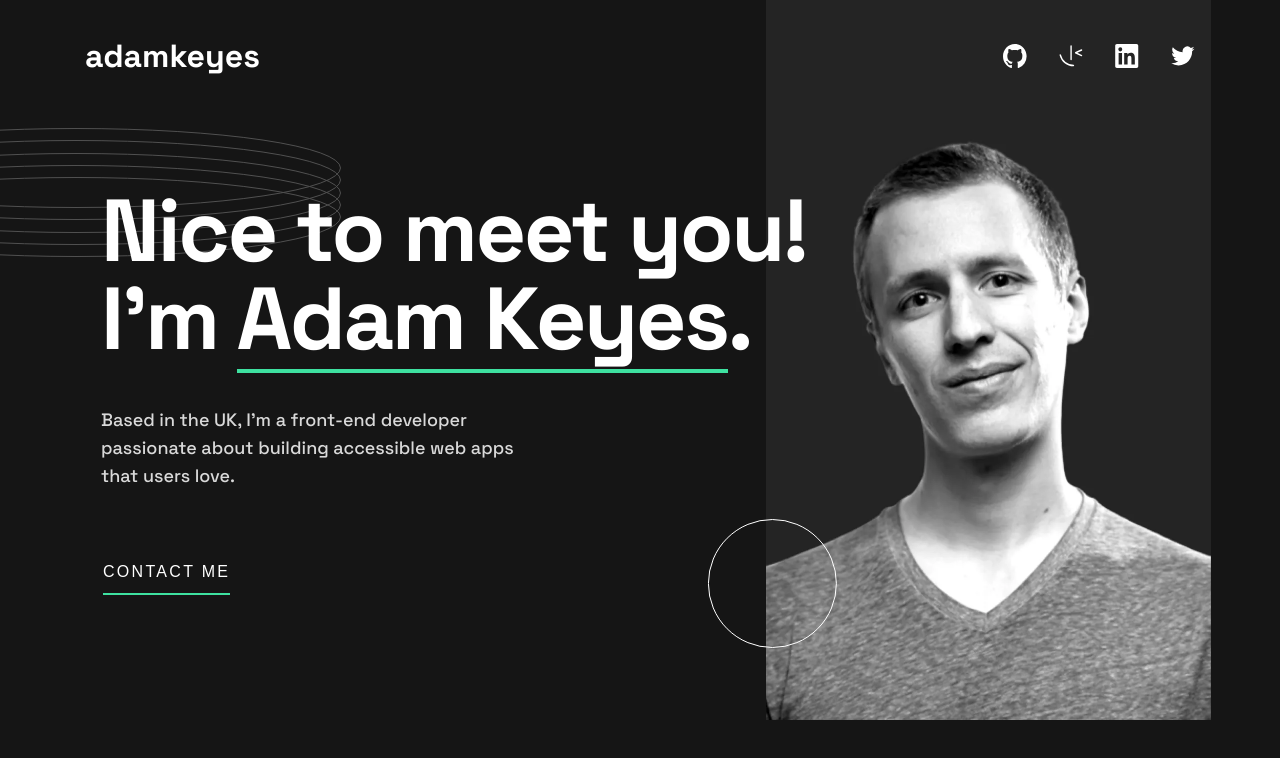
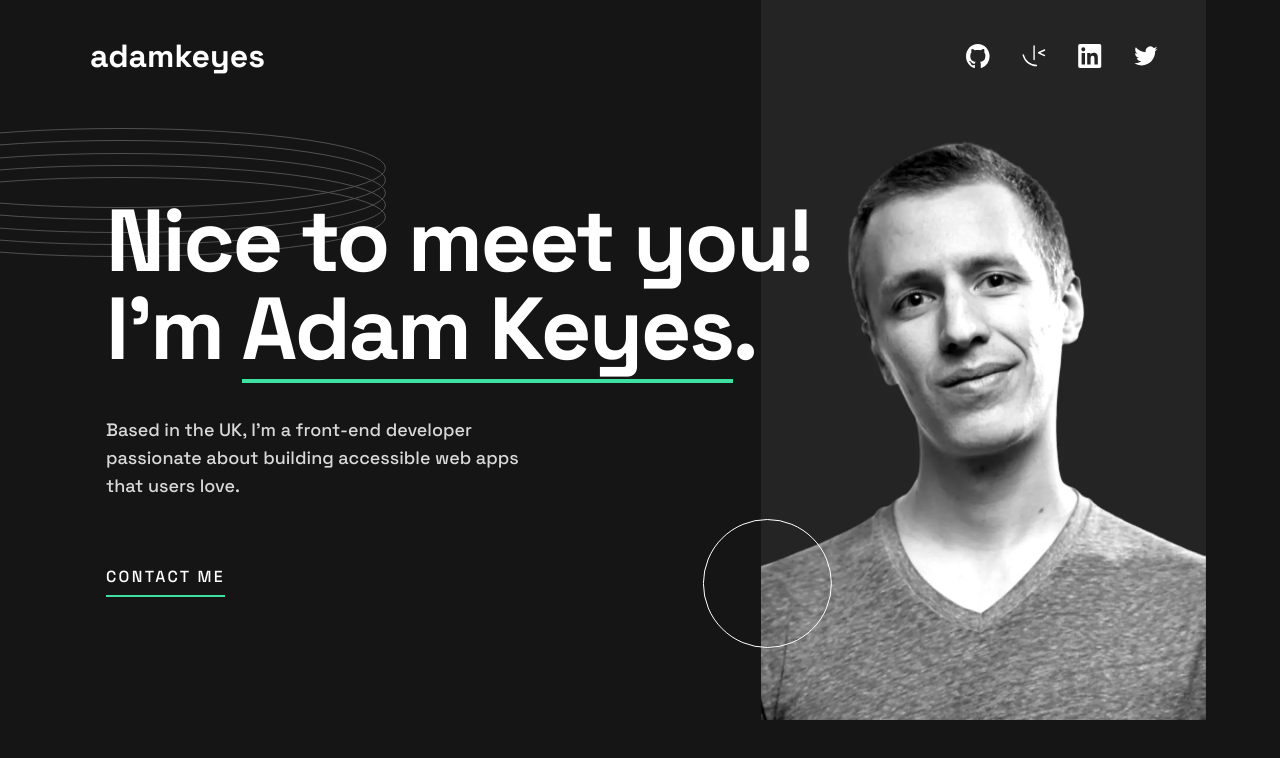
Before and after one commit to Loniewski02/portfolio, a plain HTML site: page index.html in a window 1280 px wide. Drawn offline with Linux system fonts and the light colour scheme; files whose address does not match are found by name.

Commit message:
changed hero bg img tags into divs

```diff
--- a/index.html
+++ b/index.html
@@ -31,15 +31,15 @@
 
     <div class="wrapper">
       <div class="header__hero">
-        <img src="./dist/img/image-profile-mobile.webp" alt="" class="header__hero-profile">
-        <img src="./dist/img/icons/pattern-rings.svg" alt="" class="header__hero-rings">
-        <img src="./dist/img/icons/pattern-circle.svg" alt="" class="header__hero-circle">
+        <img src="./dist/img/image-profile-mobile.webp" class="header__hero-profile">
+        <div class="header__hero-rings"></div>
+        <div class="header__hero-circle"></div>
       </div>
       <div class="header__info">
         <h1 class="header__info-title">Nice to meet you! I'm <span>Adam Keyes</span>.</h1>
         <p class="header__info-text">Based in the UK, I'm a front-end developer passionate about building accessible web
           apps that users love.</p>
-        <button class="header__info-btn">contact me</button>
+        <a href="#contact" data-text="contact me" class="header__info-link">contact me</a>
       </div>
     </div>
   </header>
--- a/src/sass/style.scss
+++ b/src/sass/style.scss
@@ -10,6 +10,7 @@
 
 html {
 	font-size: 62.5%;
+	scroll-behavior: smooth;
 }
 
 body {
@@ -22,7 +23,7 @@ body {
 .wrapper {
 	position: relative;
 	margin: 0 auto;
-	max-width: 1110px;
+	max-width: 1100px;
 	width: 100%;
 }
 
@@ -79,14 +80,23 @@ body {
 			position: absolute;
 			top: 8em;
 			left: -360px;
+			width: 530px;
+			height: 129px;
+			transition: left 0.3s;
 			z-index: -1;
+			background-image: url('../img/icons/pattern-rings.svg');
+			background-repeat: no-repeat;
 		}
 
 		&-circle {
 			position: absolute;
 			bottom: 0;
 			right: 0;
+			width: 129px;
+			height: 129px;
 			transform: translateX(50%);
+			background-image: url('../img/icons/pattern-circle.svg');
+			background-repeat: no-repeat;
 		}
 
 		&-profile {
@@ -126,16 +136,15 @@ body {
 			line-height: 2.6rem;
 		}
 
-		&-btn {
+		&-link {
 			position: relative;
 			padding-bottom: 1rem;
 			font-size: 1.6rem;
 			color: $white;
+			text-decoration: none;
 			text-transform: uppercase;
-			line-height: 26px;
 			letter-spacing: 2.3px;
-			background-color: transparent;
-			border: 2px solid transparent;
+			background-color: $black;
 			cursor: pointer;
 
 			&::after {
@@ -147,7 +156,33 @@ body {
 				height: 2px;
 				background-color: $green;
 			}
+
+			&::before {
+				content: attr(data-text);
+				position: absolute;
+				bottom: 0px;
+				left: 0;
+				width: 100%;
+				height: 0;
+				color: $green;
+				transition: height 0.3s;
+				overflow: hidden;
+			}
+
+			&:hover::before {
+				height: 100%;
+			}
 		}
+	}
+}
+
+@keyframes lod {
+	0% {
+		height: 0;
+	}
+
+	100% {
+		height: 100%;
 	}
 }
 
@@ -173,6 +208,10 @@ body {
 			gap: 2em;
 
 			&-link {
+				&:last-child {
+					margin-right: 1em;
+				}
+
 				img {
 					width: 24px;
 				}
@@ -236,6 +275,14 @@ body {
 @media (min-width: 992px) {
 	.nav {
 		padding: 2.5em 2em;
+
+		&__box {
+			&-link {
+				&:last-child {
+					margin-right: 2em;
+				}
+			}
+		}
 	}
 
 	.header {
@@ -283,7 +330,7 @@ body {
 
 		&__hero {
 			&-rings {
-				left: -1400px;
+				left: -1350px;
 			}
 		}
 
```
Also changed, not shown: dist/css/style.min.css.
